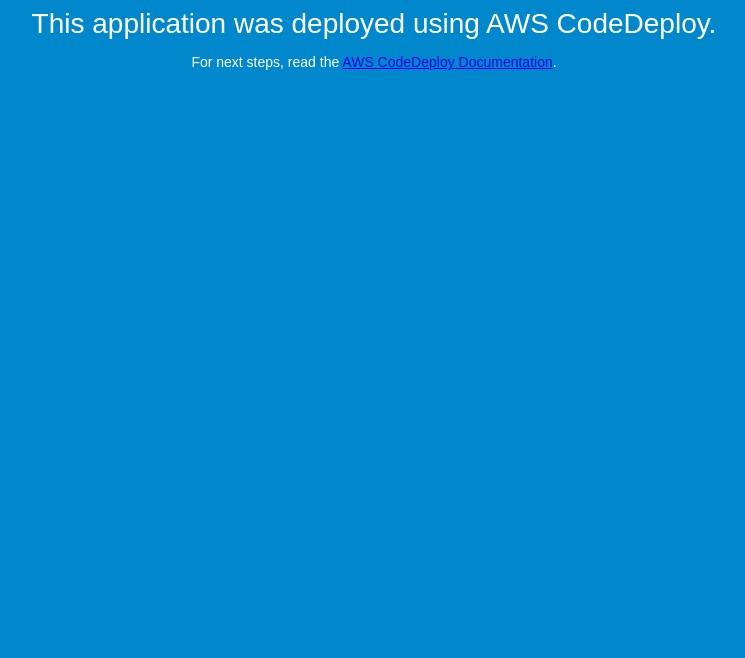
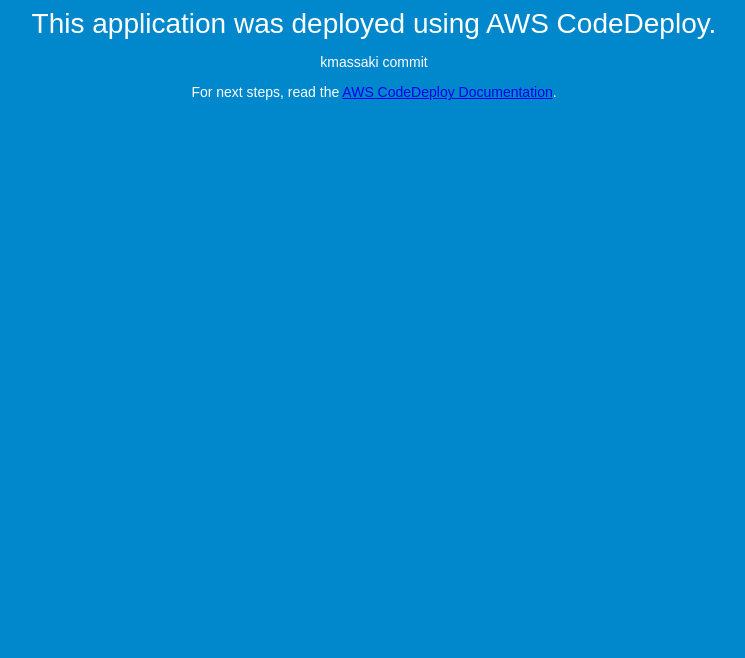
Before and after one commit to activeti/CodeDeployGitHubDemo, a plain HTML site: page index.html in a window 1280 px wide. Shown: the part 142-800 px from the top of the page, without its empty margins (266-1011 px from the left). Drawn offline with Linux system fonts and the light colour scheme.

Commit message:
kmassaki test commit

```diff
--- a/index.html
+++ b/index.html
@@ -28,6 +28,7 @@
   <div align="center">
     <h1>Congratulations</h1>
     <h2>This application was deployed using AWS CodeDeploy.</h2>
+    <p>kmassaki commit</P>
     <p>For next steps, read the <a href="http://aws.amazon.com/documentation/codedeploy">AWS CodeDeploy Documentation</a>.</p>
   </div>
 </body>
```
